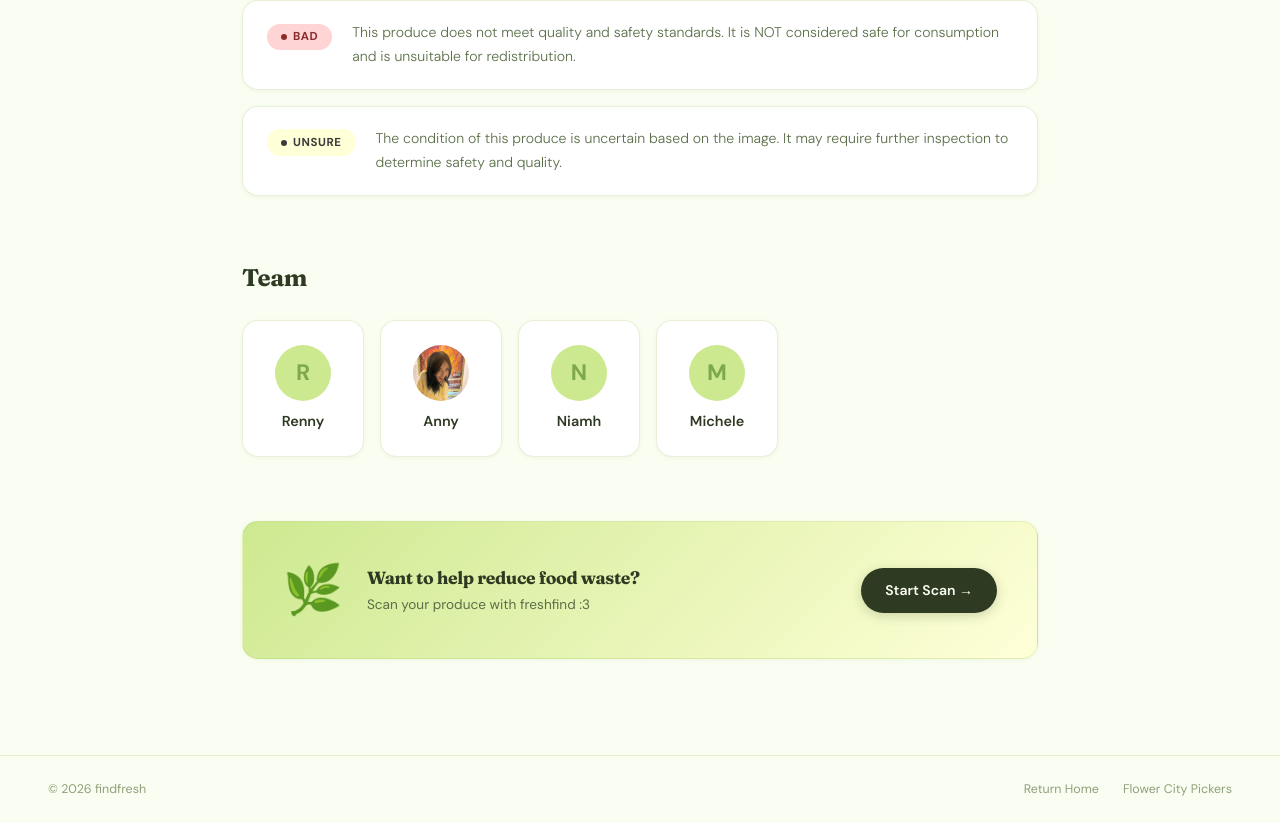
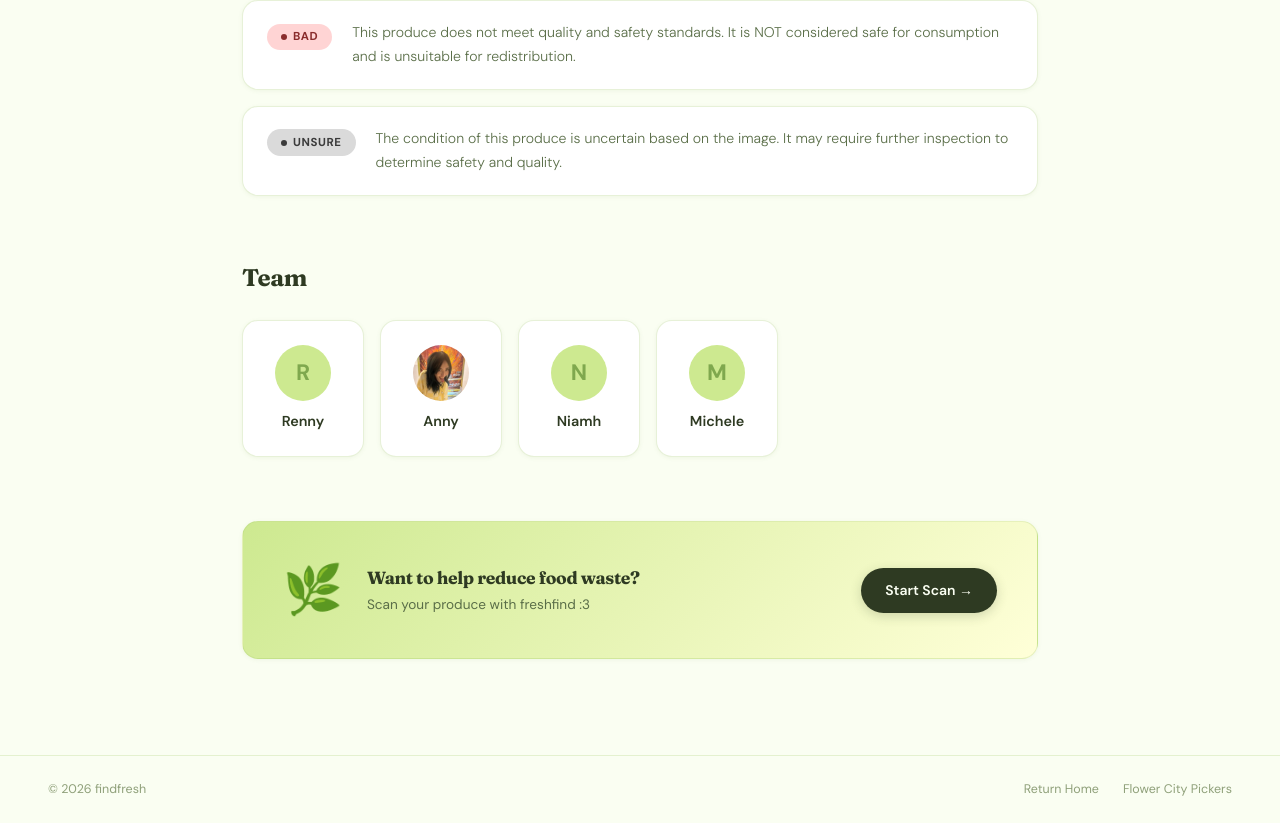
Before and after one commit to akneewhowah/ramnhackathon, a Next.js app: page /about in a window 1280 px wide. Shown: the part 1275-2098 px from the top of the page. Built offline with nearby package versions, Linux system fonts and the light colour scheme.

Commit message:
updated verdict card section color for unsure

```diff
--- a/app/globals.css
+++ b/app/globals.css
@@ -5,6 +5,7 @@
   --cream:    #fafef2;
   --pink:     #FFD4D4;
   --butter:   #FFFFD8;
+  --cloud:    #dadada;
   --green-lt: #CDE990;
   --green-md: #AACB73;
   --green-dk: #7fa84e;
@@ -412,7 +413,7 @@ body {
 .verdict-bg-good   { background: linear-gradient(135deg, #d4edaa 0%, #c5e585 100%); }
 .verdict-bg-going-bad { background: linear-gradient(135deg, #fff5b0 0%, #ffe680 100%); }
 .verdict-bg-bad    { background: linear-gradient(135deg, #ffd4d4 0%, #ffbcbc 100%); }
-.verdict-bg-unsure { background: linear-gradient(135deg, #cfcfcf 0%, #c2c2c2 100%); }
+.verdict-bg-unsure { background: linear-gradient(135deg, #cecece 0%, #cccccc 100%); }
 
 
 /* section */
@@ -539,7 +540,7 @@ body {
 .verdict-pill-good   { background: var(--green-md); color: white; }
 .verdict-pill-going-bad { background: var(--butter);   color: #6a5e00; }
 .verdict-pill-bad    { background: var(--pink);     color: #8a2c2c; }
-.verdict-pill-unsure { background: var(--butter);   color: #3b3b3b; }
+.verdict-pill-unsure { background: var(--cloud);   color: #3b3b3b; }
 
 
 
```
